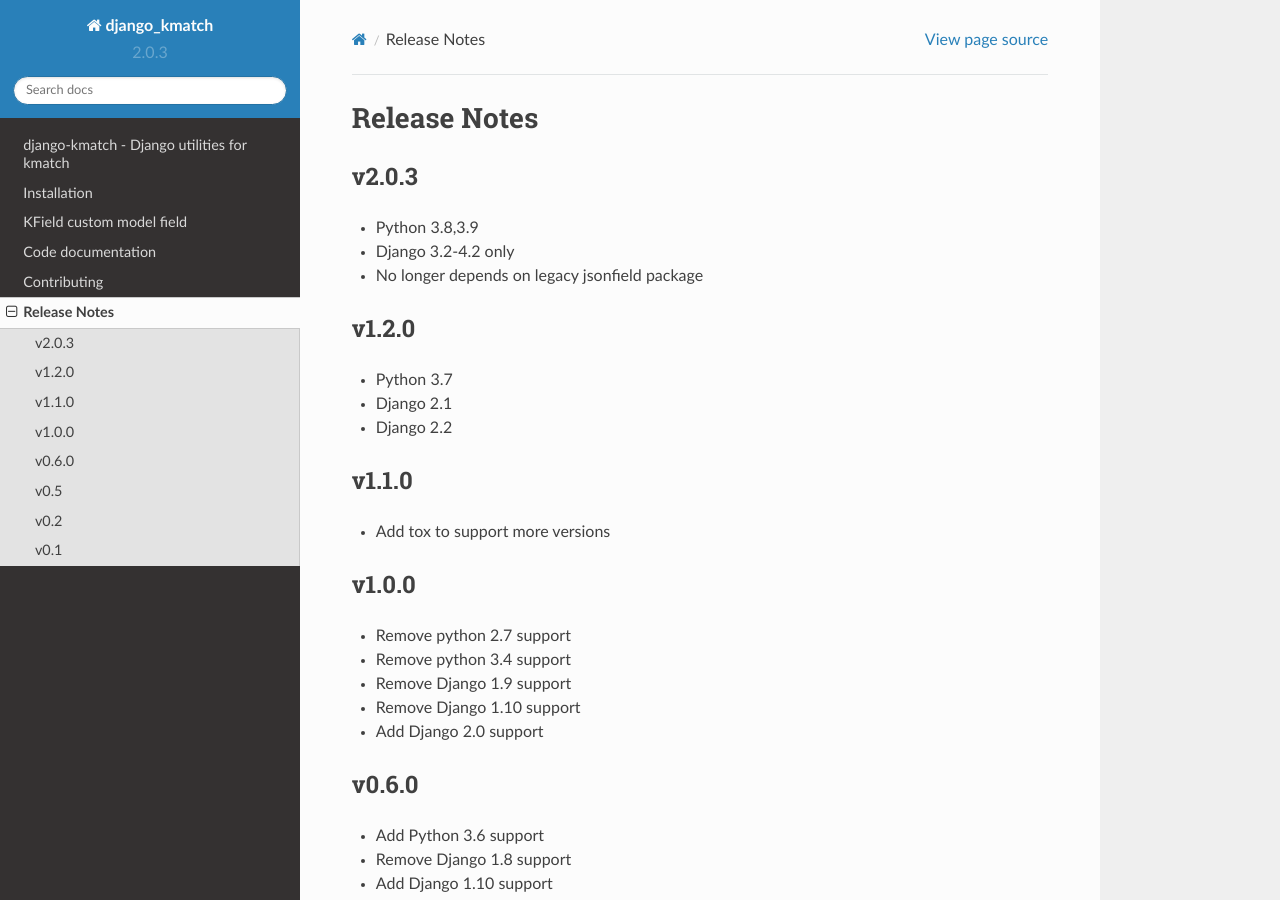
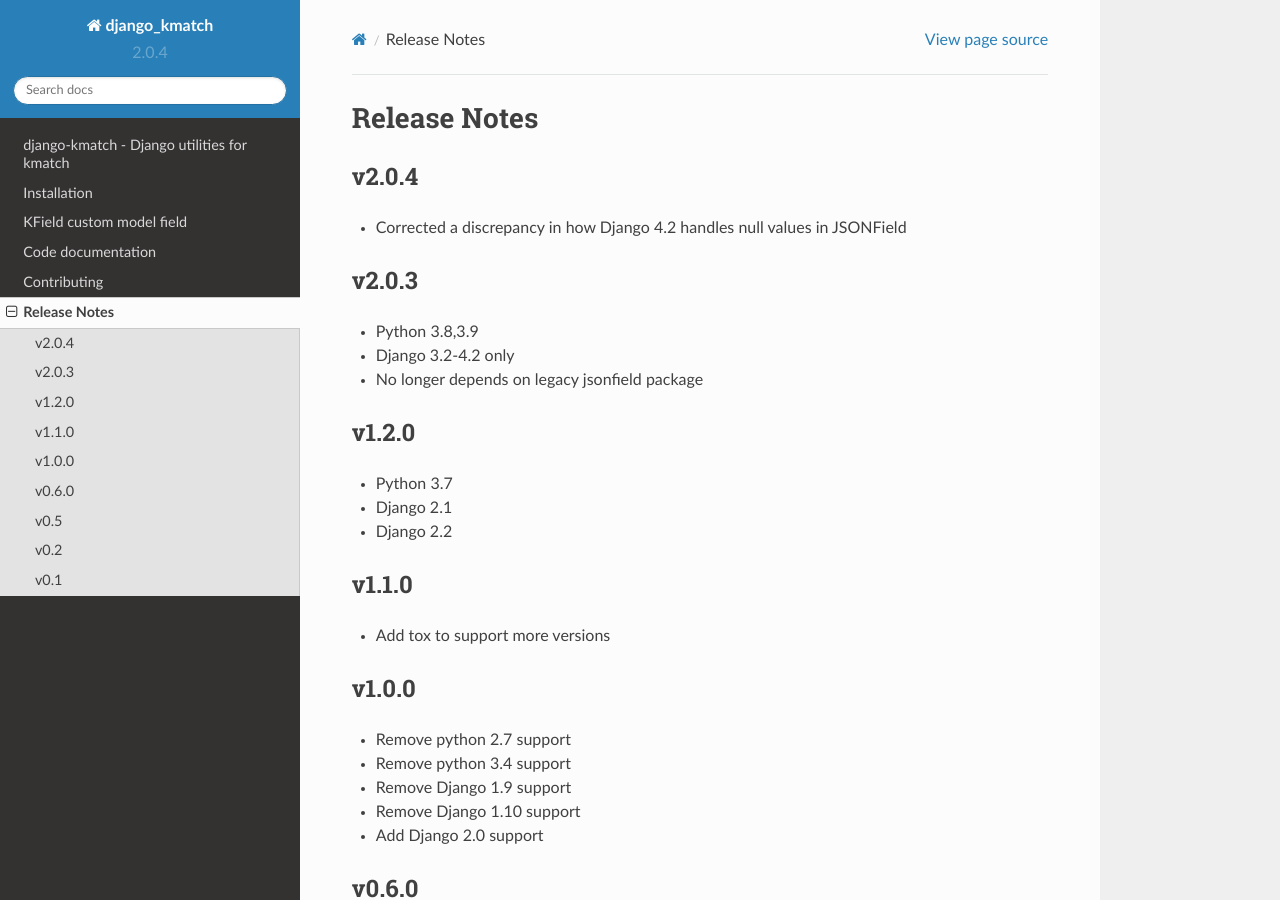
Before and after one commit to ambitioninc/django-kmatch, a Sphinx documentation site: the page built from docs/release_notes.rst, in a window 1280 px wide and 900 px high. Built offline with Sphinx 7.4.7 and the Read the Docs theme 2.0.0, drawn with Linux system fonts in a browser that asks for light colours.

Commit message:
Version and notes

```diff
--- a/django_kmatch/version.py
+++ b/django_kmatch/version.py
@@ -1 +1 @@
-__version__ = '2.0.3'
+__version__ = '2.0.4'
--- a/docs/release_notes.rst
+++ b/docs/release_notes.rst
@@ -1,5 +1,9 @@
 Release Notes
 =============
+
+v2.0.4
+------
+* Corrected a discrepancy in how Django 4.2 handles null values in JSONField
 
 v2.0.3
 ------
```
